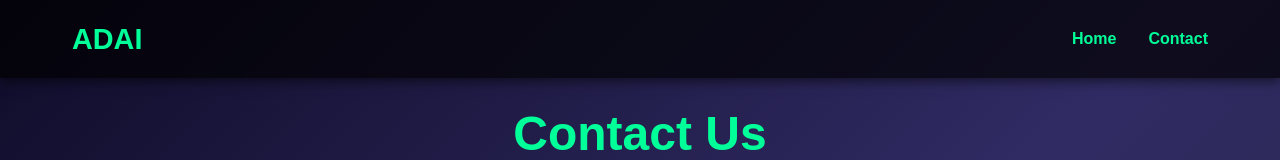
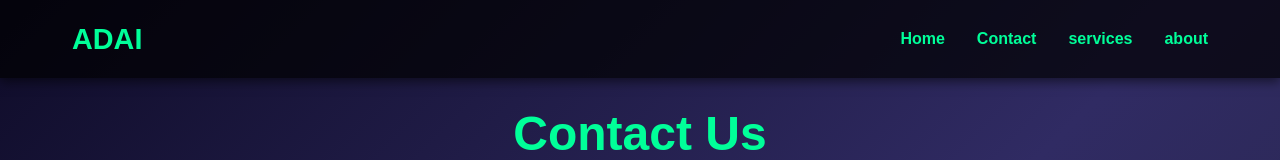
Before and after one commit to felixjacques847-hue/ADAI-AI-Agent, a plain HTML site: page contact.html in a window 1280 px wide. Shown: the top 160 px of the page. Drawn offline with Linux system fonts and the light colour scheme.

Commit message:
Your descriptive commit message

```diff
--- a/contact.html
+++ b/contact.html
@@ -13,6 +13,8 @@
             <ul class="nav-links">
                 <li><a href="index.html">Home</a></li>
                 <li><a href="contact.html">Contact</a></li>
+                <li><a href="services.html">services</a></li>
+                 <li><a href="about.html">about</a></li>
             </ul>
         </nav>
     </header>
```
Also changed, not shown: index.html (+2 -0 lines).
